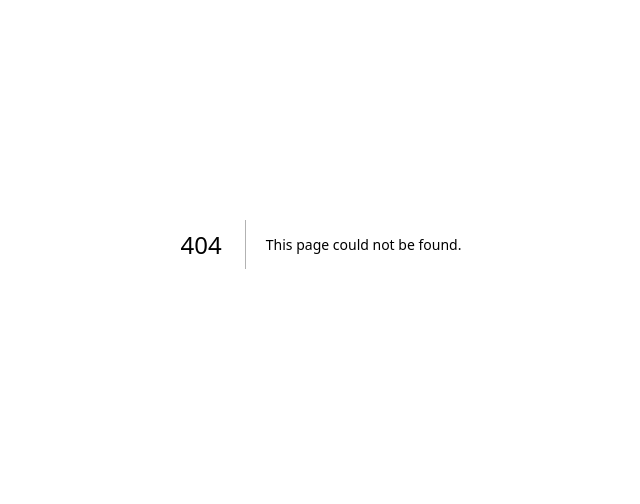
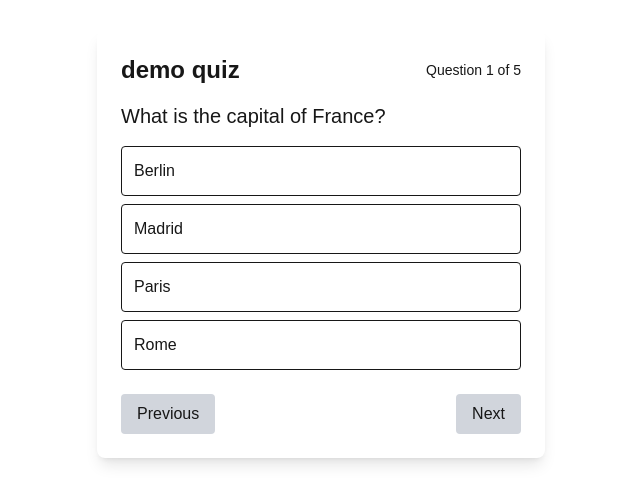
Before and after one commit to tc-wood/got-it, a Next.js app: page /quiz in a window 1280 px wide. Before the commit this address had no page. Shown: the part 156-660 px from the top of the page, without its empty margins (319-959 px from the left). Built offline with nearby package versions, Linux system fonts and the light colour scheme.

Commit message:
add quiz page

```diff
--- /dev/null
+++ b/src/app/quiz/page.tsx
@@ -0,0 +1,186 @@
+'use client';
+
+import { useState } from 'react';
+
+// hardcoded quiz data, just for now
+const quizData = {
+  title: "demo quiz",
+  questions: [
+    {
+      id: 1,
+      question: "What is the capital of France?",
+      options: ["Berlin", "Madrid", "Paris", "Rome"],
+      correctAnswer: "Paris",
+      tooltip: "Paris is the capital and most populous city of France, located on the Seine River."
+    },
+    {
+      id: 2,
+      question: "Which planet is known as the Red Planet?",
+      options: ["Venus", "Mars", "Jupiter", "Saturn"],
+      correctAnswer: "Mars",
+      tooltip: "Mars appears reddish because its surface contains iron oxide (rust), giving it a distinctive red color when viewed from Earth."
+    },
+    {
+      id: 3,
+      question: "Who painted the Mona Lisa?",
+      options: ["Vincent van Gogh", "Pablo Picasso", "Leonardo da Vinci", "Michelangelo"],
+      correctAnswer: "Leonardo da Vinci",
+      tooltip: "Leonardo da Vinci painted the Mona Lisa between 1503 and 1519. It's one of the most famous paintings in the world, now displayed at the Louvre Museum in Paris."
+    },
+    {
+      id: 4,
+      question: "What is the largest ocean on Earth?",
+      options: ["Atlantic Ocean", "Indian Ocean", "Arctic Ocean", "Pacific Ocean"],
+      correctAnswer: "Pacific Ocean",
+      tooltip: "The Pacific Ocean is the largest and deepest ocean on Earth, covering more than 30% of the Earth's surface area."
+    },
+    {
+      id: 5,
+      question: "Which element has the chemical symbol 'O'?",
+      options: ["Gold", "Oxygen", "Osmium", "Oganesson"],
+      correctAnswer: "Oxygen",
+      tooltip: "Oxygen is represented by the chemical symbol 'O' on the periodic table. It's essential for respiration in many organisms."
+    }
+  ]
+};
+
+export default function QuizPage() {
+  const [currentQuestion, setCurrentQuestion] = useState(0);
+  const [selectedAnswers, setSelectedAnswers] = useState<(string | null)[]>(Array(quizData.questions.length).fill(null));
+  const [showResults, setShowResults] = useState(false);
+
+  const handleAnswerSelect = (answer: string) => {
+    const newSelectedAnswers = [...selectedAnswers];
+    newSelectedAnswers[currentQuestion] = answer;
+    setSelectedAnswers(newSelectedAnswers);
+  };
+
+  const handleNext = () => {
+    if (currentQuestion < quizData.questions.length - 1) {
+      setCurrentQuestion(currentQuestion + 1);
+    } else {
+      setShowResults(true);
+    }
+  };
+
+  const handlePrevious = () => {
+    if (currentQuestion > 0) {
+      setCurrentQuestion(currentQuestion - 1);
+    }
+  };
+
+  const calculateScore = () => {
+    return quizData.questions.reduce((score, question, index) => {
+      return score + (selectedAnswers[index] === question.correctAnswer ? 1 : 0);
+    }, 0);
+  };
+
+  const resetQuiz = () => {
+    setCurrentQuestion(0);
+    setSelectedAnswers(Array(quizData.questions.length).fill(null));
+    setShowResults(false);
+  };
+
+  if (showResults) {
+    const score = calculateScore();
+    const percentage = (score / quizData.questions.length) * 100;
+
+    return (
+      <div className="min-h-screen flex flex-col items-center justify-center p-4">
+        <div className="w-full max-w-md bg-white dark:bg-gray-800 rounded-lg shadow-lg p-6 m-4">
+          <h1 className="text-2xl font-bold mb-6 text-center">Quiz Results</h1>
+          <div className="text-center mb-6">
+            <p className="text-lg mb-2">Your score: {score} out of {quizData.questions.length}</p>
+            <p className="text-xl font-bold">{percentage}%</p>
+          </div>
+          <div className="space-y-4 mb-6">
+            {quizData.questions.map((q, index) => (
+              <div key={q.id} className="p-3 rounded border">
+                <p className="font-medium">{index + 1}. {q.question}</p>
+                <p className="mt-1">
+                  Your answer: <span className={selectedAnswers[index] === q.correctAnswer ? "text-green-500 font-bold" : "text-red-500 font-bold"}>
+                    {selectedAnswers[index]}
+                  </span>
+                </p>
+                {selectedAnswers[index] !== q.correctAnswer && (
+                  <p className="text-green-500">Correct answer: {q.correctAnswer}</p>
+                )}
+                {q.tooltip && (
+                  <p className="text-gray-400 mt-2">
+                    <span className="font-bold">Tooltip:</span> {q.tooltip}
+                  </p>
+                )}
+              </div>
+            ))}
+          </div>
+          <button
+            onClick={resetQuiz}
+            className="w-full bg-blue-600 hover:bg-blue-700 text-white font-medium py-2 px-4 rounded"
+          >
+            Restart Quiz
+          </button>
+        </div>
+      </div>
+    );
+  }
+
+  const currentQuizQuestion = quizData.questions[currentQuestion];
+
+  return (
+    <div className="min-h-screen flex flex-col items-center justify-center p-4">
+      <div className="w-full max-w-md bg-white dark:bg-gray-800 rounded-lg shadow-lg p-6 m-4">
+        <div className="flex justify-between items-center mb-4">
+          <h1 className="text-2xl font-bold">{quizData.title}</h1>
+          <p className="text-sm font-medium">
+            Question {currentQuestion + 1} of {quizData.questions.length}
+          </p>
+        </div>
+
+        <div className="mb-6">
+          <h2 className="text-xl mb-4">{currentQuizQuestion.question}</h2>
+          <div className="space-y-2">
+            {currentQuizQuestion.options.map((option, index) => (
+              <button
+                key={index}
+                className={`w-full text-left p-3 rounded border ${
+                  selectedAnswers[currentQuestion] === option
+                    ? 'bg-blue-100 dark:bg-blue-900 border-blue-500'
+                    : 'hover:bg-gray-50 dark:hover:bg-gray-700'
+                }`}
+                onClick={() => handleAnswerSelect(option)}
+              >
+                {option}
+              </button>
+            ))}
+          </div>
+        </div>
+
+        <div className="flex justify-between">
+          <button
+            onClick={handlePrevious}
+            disabled={currentQuestion === 0}
+            className={`py-2 px-4 rounded ${
+              currentQuestion === 0
+                ? 'bg-gray-300 dark:bg-gray-700 cursor-not-allowed'
+                : 'bg-gray-500 hover:bg-gray-600 text-white'
+            }`}
+          >
+            Previous
+          </button>
+
+          <button
+            onClick={handleNext}
+            disabled={selectedAnswers[currentQuestion] === null}
+            className={`py-2 px-4 rounded ${
+              selectedAnswers[currentQuestion] === null
+                ? 'bg-gray-300 dark:bg-gray-700 cursor-not-allowed'
+                : 'bg-blue-600 hover:bg-blue-700 text-white'
+            }`}
+          >
+            {currentQuestion === quizData.questions.length - 1 ? 'Finish' : 'Next'}
+          </button>
+        </div>
+      </div>
+    </div>
+  );
+}
```
